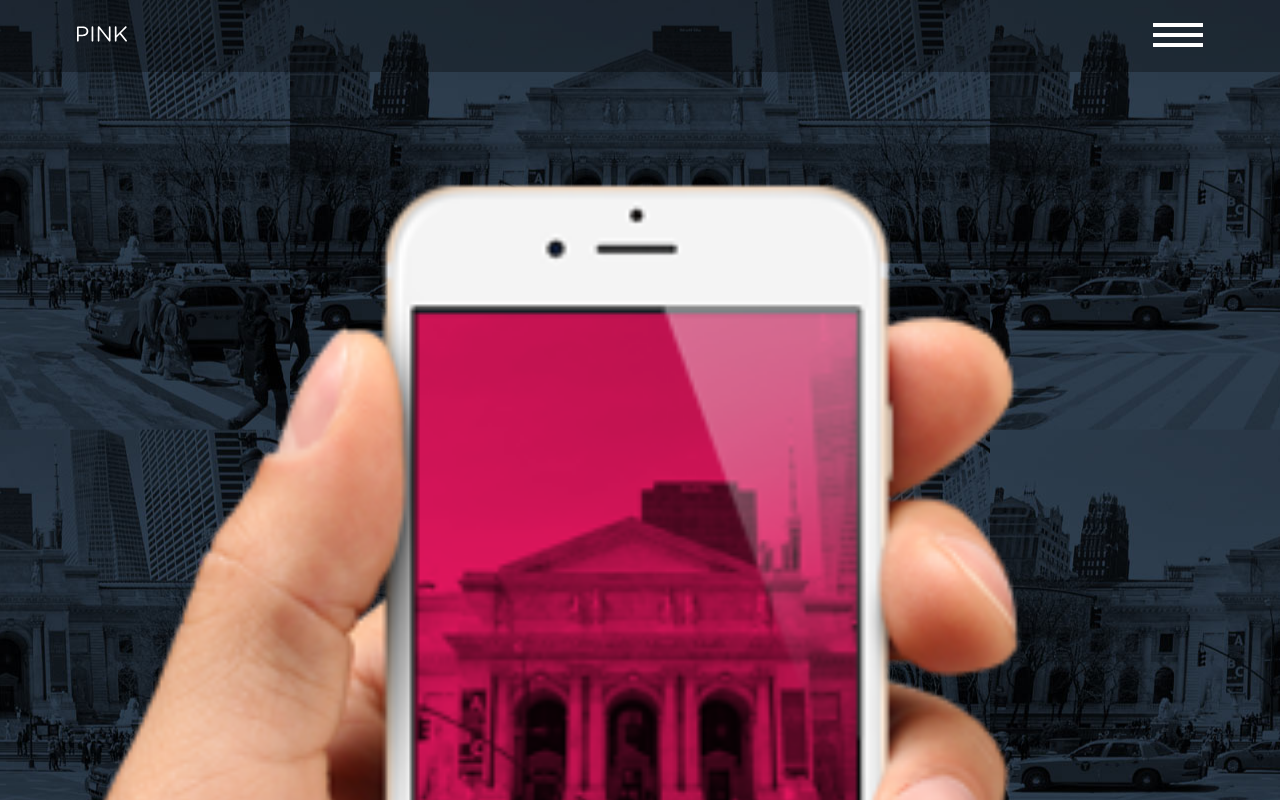
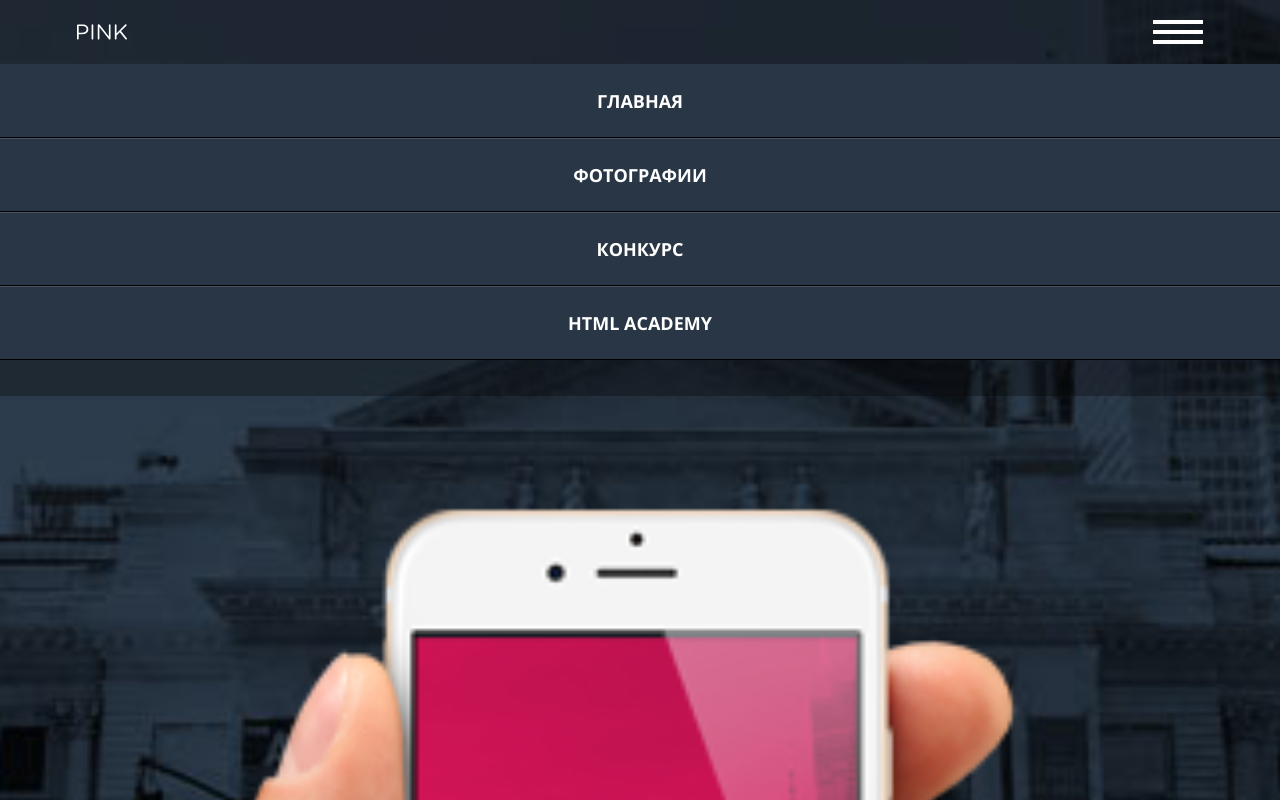
Before and after one commit to alexandrbublik/65356-pink, a website: page index.html in a window 1280 px wide. Shown: the top 800 px of the page. Drawn offline with nearby package versions, Linux system fonts and the light colour scheme; files that its build step writes are made by us from their sources; files whose address does not match are found by name.

Commit message:
no message

```diff
--- a/index.html
+++ b/index.html
@@ -13,9 +13,8 @@
         <section class="header-top-menu">
           <div class="header-top-menu__layout">
             <a class="page-header__logo" href="index.html"><img width="50px" height="24px" class="logo-icon" src="img/logo-pink-white-mobile.svg" alt="Логотип Пинк"></a>
-            <button type="button" class="page-header__button" name="button"> <img class="burger-icon" src="img/icon-menu-burger.svg" alt="кнопка меню"></button>
-          </div>
-
+            <input type="checkbox" class="page-header__input" name="burger" id="toggle_burger" value="" checked>
+            <label for="toggle_burger" class="page-header__button" name="burger"> <img class="burger-icon" src="img/icon-menu-burger.svg" alt="кнопка меню"></label>
             <nav class="header-nav">
               <ul class="header-nav__list site-list">
                 <li class="site-list__item site-list__item--active">
@@ -32,6 +31,7 @@
                 </li>
               </ul>
             </nav>
+          </div>
         </section>
         <img src="img/iphone-hand-mobile@1x.png" class="page-header__smartphone" alt="изображение со смартфоном">
       </header>
--- a/sass/style.scss
+++ b/sass/style.scss
@@ -51,13 +51,25 @@ body {
   display: flex;
   flex-direction: column;
   background: url("../img/bg-back-mobile@1x.jpg");
-  background-position: 50%;
+  background-repeat: no-repeat;
+  background-position: top;
+  background-size: cover;
+
+  .page-header__logo {
+    margin-left: 6%;
+  }
+
+  .page-header__input {
+    display: none;
+  }
 
   .page-header__button {
-    padding: 0;
-    border: 0;
-    background: transparent;
+    margin-right: 6%;
     cursor: pointer;
+  }
+
+  .page-header__input:checked + label + nav {
+    height: 328px;
   }
 
   .page-header__smartphone {
@@ -75,8 +87,8 @@ body {
 }
 
 .header-top-menu {
-  width: 88%;
-  padding: 22px 6%;
+  width: 100%;
+  padding: 20px 0;
   display: flex;
   justify-content: space-between;
   align-items: center;
@@ -87,14 +99,15 @@ body {
     width: 100%;
     display: flex;
     justify-content: space-between;
+    flex-wrap: wrap;
   }
 }
 
 .header-nav {
   width: 100%;
-  position: absolute;
-  bottom: 100%;
-  left: 0;
+  height: 0;
+  overflow: hidden;
+  transition: all 0.5s ease;
 
   .header-nav__list {
     width: 100%;
@@ -702,6 +715,7 @@ body {
 
   .reviews__text {
     font-family: "Open Sans Regular";
+    font-size: 0.875rem;
   }
 }
 
```
Lines whose indentation alone changed are shown as unchanged.
